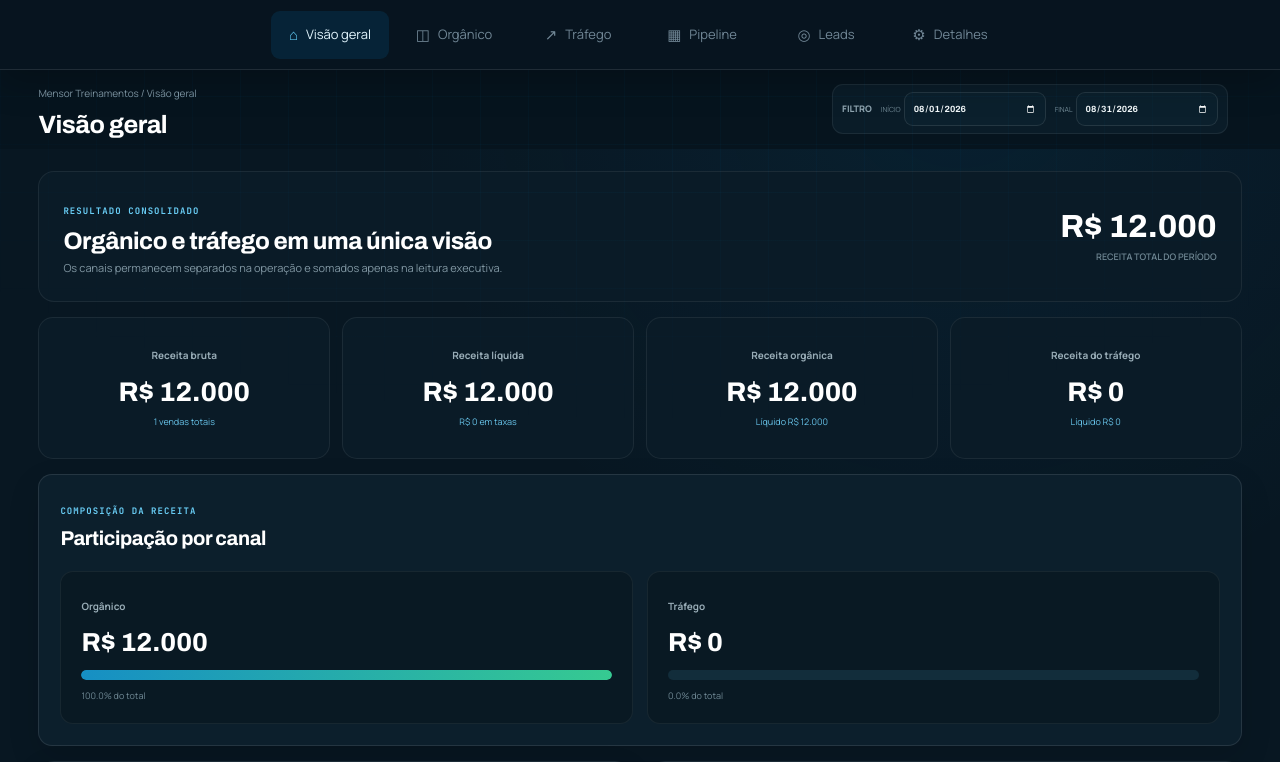
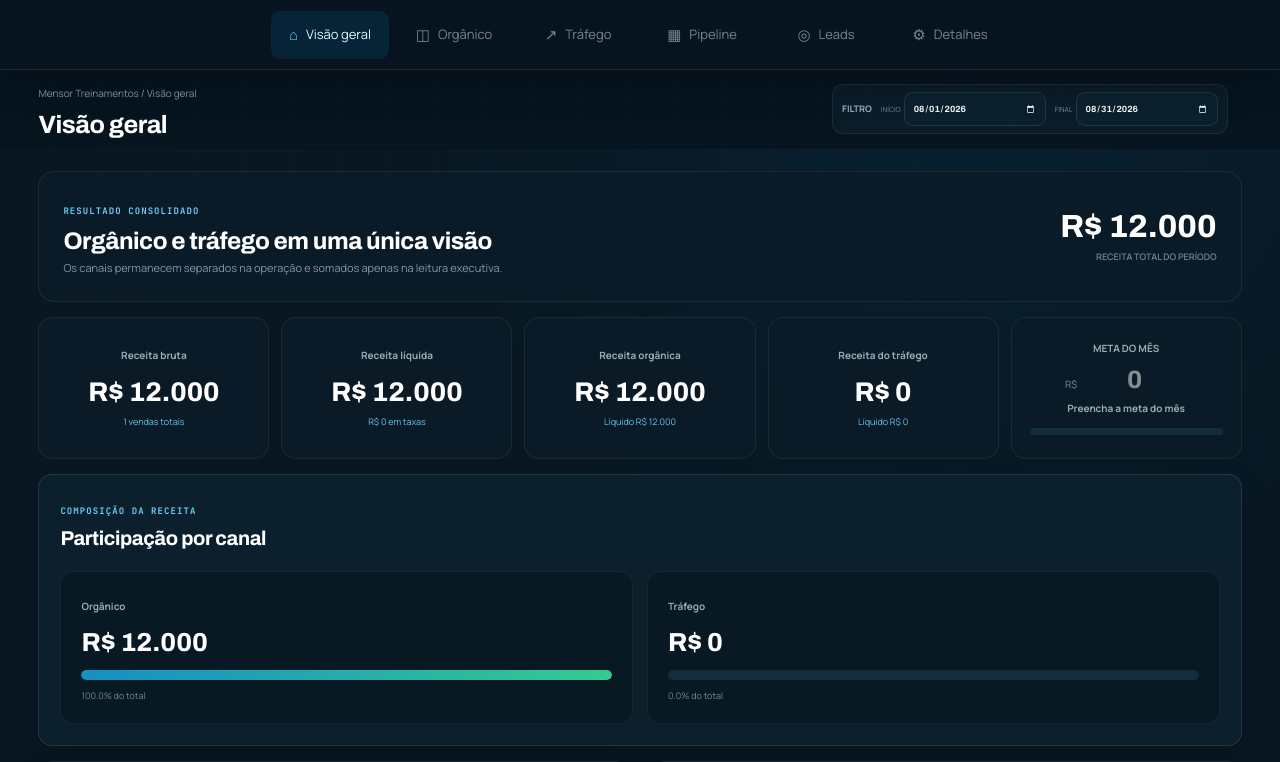
Before and after one commit to cezarhlima1/diegomensor, a Next.js app: page /CRM in a window 1280 px wide. Shown: the top 762 px of the page. Built offline with nearby package versions, Linux system fonts and the light colour scheme.

Commit message:
Move meta consolidada para visão geral

```diff
--- a/components/crm/CRM.tsx
+++ b/components/crm/CRM.tsx
@@ -401,6 +401,10 @@ export default function CRM() {
 }
 
 function ExecutiveOverview({ leads, products, start, end, traffic }: { leads: Lead[]; products: ProductDefinition[]; start: string; end: string; traffic: TrafficRecord[] }) {
+  const [goals, setGoals] = useState<Record<string, number>>({});
+  useEffect(() => { try { const saved = localStorage.getItem("mensor-crm-goals-v1"); if (saved) setGoals(JSON.parse(saved)); } catch {} }, []);
+  const goalMonth = start.slice(0, 7);
+  const updateGoal = (month: string, value: number) => { const next = { ...goals, [month]: value }; setGoals(next); localStorage.setItem("mensor-crm-goals-v1", JSON.stringify(next)); };
   const periodTraffic = traffic.filter((item) => inRange(item.date || `${item.month}-01`, start, end));
   const organicClosings = leads.filter((lead) => inRange(lead.closedAt, start, end));
   const organicRevenue = organicClosings.reduce((sum, lead) => sum + lead.value, 0);
@@ -412,6 +416,8 @@ function ExecutiveOverview({ leads, products, start, end, traffic }: { leads: Le
   const totalRevenue = organicRevenue + trafficRevenue;
   const totalNet = organicNet + trafficNet;
   const totalSales = organicSales + directSales;
+  const goal = goals[goalMonth] || 0;
+  const goalProgress = goal ? totalRevenue / goal * 100 : 0;
   return <div className={`${styles.content} ${styles.executiveOverview}`}>
     <section className={styles.overviewHero}><div><span>Resultado consolidado</span><h2>Orgânico e tráfego em uma única visão</h2><p>Os canais permanecem separados na operação e somados apenas na leitura executiva.</p></div><strong>{currency.format(totalRevenue)}<small>receita total do período</small></strong></section>
     <div className={styles.overviewKpis}>
@@ -419,20 +425,18 @@ function ExecutiveOverview({ leads, products, start, end, traffic }: { leads: Le
       <Kpi label="Receita líquida" value={currency.format(totalNet)} detail={`${currency.format(Math.max(0, totalRevenue - totalNet))} em taxas`} />
       <Kpi label="Receita orgânica" value={currency.format(organicRevenue)} detail={`Líquido ${currency.format(organicNet)}`} />
       <Kpi label="Receita do tráfego" value={currency.format(trafficRevenue)} detail={`Líquido ${currency.format(trafficNet)}`} />
+      <article className={styles.overviewGoal}><label htmlFor="overview-goal">Meta do mês</label><div><small>R$</small><input id="overview-goal" type="number" min="0" step="100" value={goal || ""} onChange={(event) => updateGoal(goalMonth, Number(event.target.value) || 0)} placeholder="0" /></div><span>{goal ? `${goalProgress.toFixed(1)}% atingido` : "Preencha a meta do mês"}</span><i><b style={{ width: `${Math.min(100, goalProgress)}%` }} /></i></article>
     </div>
     <section className={`${styles.panel} ${styles.channelComposition}`}><header><span>Composição da receita</span><h3>Participação por canal</h3></header><div><article><span>Orgânico</span><strong>{currency.format(organicRevenue)}</strong><div><i style={{ width: `${totalRevenue ? organicRevenue / totalRevenue * 100 : 0}%` }} /></div><small>{totalRevenue ? (organicRevenue / totalRevenue * 100).toFixed(1) : "0.0"}% do total</small></article><article><span>Tráfego</span><strong>{currency.format(trafficRevenue)}</strong><div><i style={{ width: `${totalRevenue ? trafficRevenue / totalRevenue * 100 : 0}%` }} /></div><small>{totalRevenue ? (trafficRevenue / totalRevenue * 100).toFixed(1) : "0.0"}% do total</small></article></div></section>
-    <UnifiedRevenueAnalysis leads={leads} traffic={traffic} products={products} start={start} end={end} />
+    <UnifiedRevenueAnalysis leads={leads} traffic={traffic} products={products} start={start} end={end} goals={goals} setGoal={updateGoal} />
   </div>;
 }
 
-function UnifiedRevenueAnalysis({ leads, traffic, products, start, end }: { leads: Lead[]; traffic: TrafficRecord[]; products: ProductDefinition[]; start: string; end: string }) {
-  const [goals, setGoals] = useState<Record<string, number>>({});
-  useEffect(() => { try { const saved = localStorage.getItem("mensor-crm-goals-v1"); if (saved) setGoals(JSON.parse(saved)); } catch {} }, []);
+function UnifiedRevenueAnalysis({ leads, traffic, products, start, end, goals, setGoal }: { leads: Lead[]; traffic: TrafficRecord[]; products: ProductDefinition[]; start: string; end: string; goals: Record<string, number>; setGoal: (month: string, value: number) => void }) {
   const trafficLeads = traffic.flatMap((item) => { const units = Math.max(item.sales, item.revenue ? 1 : 0); const date = item.date || `${item.month}-01`; return Array.from({ length: units }, (_, index): Lead => ({ id: `traffic-${item.id}-${index}`, name: item.campaign, company: "Tráfego", phone: "", email: "", source: "Tráfego", product: item.product, stage: "Fechado", value: units ? item.revenue / units : 0, temperature: "Quente", nextAction: "Venda direta", date, createdAt: date, conversationAt: date, meetingAt: date, proposalAt: date, closedAt: date })); });
   const consolidated = [...leads, ...trafficLeads];
   const sources = Array.from(new Set([...leadSources, "Tráfego"]));
-  const updateGoal = (month: string, value: number) => { const next = { ...goals, [month]: value }; setGoals(next); localStorage.setItem("mensor-crm-goals-v1", JSON.stringify(next)); };
-  return <div className={styles.unifiedOrganicLayout}><div className={styles.analysisColumn}><ProductValueChart leads={consolidated} start={start} end={end} products={products} /></div><div className={styles.unifiedOriginColumn}><OriginValueChart leads={consolidated} start={start} end={end} sources={sources} /></div><MonthlyMetricsChart leads={consolidated} endMonth={end.slice(0,7)} goals={goals} setGoal={updateGoal} /></div>;
+  return <div className={styles.unifiedOrganicLayout}><div className={styles.analysisColumn}><ProductValueChart leads={consolidated} start={start} end={end} products={products} /></div><div className={styles.unifiedOriginColumn}><OriginValueChart leads={consolidated} start={start} end={end} sources={sources} /></div><MonthlyMetricsChart leads={consolidated} endMonth={end.slice(0,7)} goals={goals} setGoal={setGoal} /></div>;
 }
 
 function TrafficDashboard({ records, month, products, save, remove }: { records: TrafficRecord[]; month: string; products: ProductDefinition[]; save: (record: TrafficRecord) => void; remove: (id: string) => void }) {
@@ -529,11 +533,6 @@ function Dashboard({
           value={String(stats.closed)}
           detail={`${currency.format(stats.wonValue)} recebidos`}
         />
-        <article className={styles.goalKpi}>
-          <label htmlFor="monthly-goal">Meta do mês <span>Editar</span></label>
-          <div><small>R$</small><input id="monthly-goal" type="number" min="0" step="100" value={monthlyGoals[selectedMonth] || ""} onChange={(event) => updateMonthlyGoal(selectedMonth, Number(event.target.value) || 0)} placeholder="0" /></div>
-          <small>{monthlyGoals[selectedMonth] ? `${(stats.wonValue / monthlyGoals[selectedMonth] * 100).toFixed(1)}% atingido` : "Preencha a meta deste mês"}</small>
-        </article>
       </div>
       <FinancialSummary stats={stats} />
       <div className={styles.analysisColumn}><ProductValueChart leads={leads} start={start} end={end} products={products} /></div>
--- a/components/crm/crm.module.css
+++ b/components/crm/crm.module.css
@@ -2093,6 +2093,13 @@
 .unifiedOrganicLayout{display:grid;grid-template-columns:1fr 1fr;gap:18px}.unifiedOrganicLayout>.analysisColumn,.unifiedOrganicLayout>.unifiedOriginColumn{min-width:0}.unifiedOrganicLayout>.analysisColumn>.productChart{height:100%;min-height:0}.unifiedOrganicLayout>.unifiedOriginColumn>.originAnalysis{height:100%;min-height:0;margin:0;padding:21px;border-radius:16px;background:#0a1b27}.unifiedOrganicLayout>.monthlyChart{grid-column:1/-1;margin:0}
 @media(max-width:900px){.unifiedOrganicLayout{grid-template-columns:1fr}.unifiedOrganicLayout>.monthlyChart{grid-column:1}.unifiedOrganicLayout>.analysisColumn>.productChart{height:auto}}
 
+/* Meta consolidada na Visão geral, com progresso visual. */
+.dashboardContent .kpis{grid-template-columns:repeat(4,minmax(0,1fr))}
+.overviewKpis{grid-template-columns:repeat(5,minmax(0,1fr))}
+.overviewGoal{display:flex;align-items:center;justify-content:center;min-height:142px;flex-direction:column;padding:18px;border:1px solid rgba(255,255,255,.07);border-radius:15px;background:#0a1b27;text-align:center}.overviewGoal>label{color:#99adb7;font-size:10px;font-weight:700;text-transform:uppercase}.overviewGoal>div{display:flex;align-items:baseline;justify-content:center;width:100%;gap:5px;margin:10px 0 7px}.overviewGoal>div small{color:#76909c;font-size:10px}.overviewGoal input{width:105px;padding:0;border:0;outline:0;background:transparent;color:#fff;font:750 25px var(--font-archivo);text-align:center;appearance:textfield}.overviewGoal input::-webkit-inner-spin-button,.overviewGoal input::-webkit-outer-spin-button{appearance:none}.overviewGoal>span{color:#68c4ea;font-size:9px}.overviewGoal>i{display:block;width:100%;height:7px;margin-top:12px;overflow:hidden;border-radius:999px;background:#122d3b}.overviewGoal>i>b{display:block;height:100%;border-radius:inherit;background:linear-gradient(90deg,#168fc4,#35ca91);transition:width .25s ease}
+@media(max-width:1200px){.overviewKpis{grid-template-columns:repeat(3,minmax(0,1fr))}.overviewGoal{grid-column:auto}}
+@media(max-width:700px){.dashboardContent .kpis,.overviewKpis{grid-template-columns:1fr}.overviewGoal{grid-column:auto}}
+
 /* Filtro de leads distribuído pela largura integral do painel. */
 .contactFilters{display:grid;grid-template-columns:1fr;align-items:stretch;gap:18px;width:100%;padding:19px 20px}
 .contactFilters>div:first-child{max-width:none;padding-bottom:15px;border-bottom:1px solid var(--line)}
```
